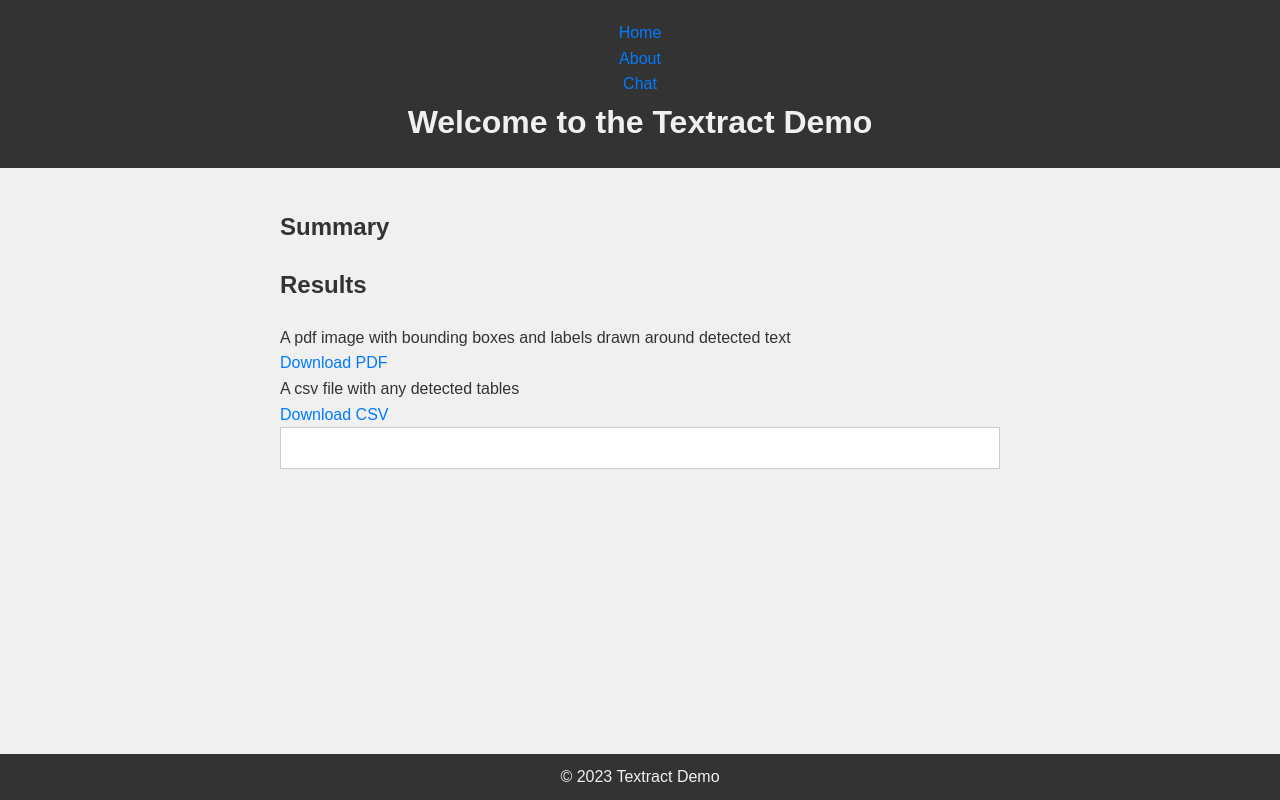
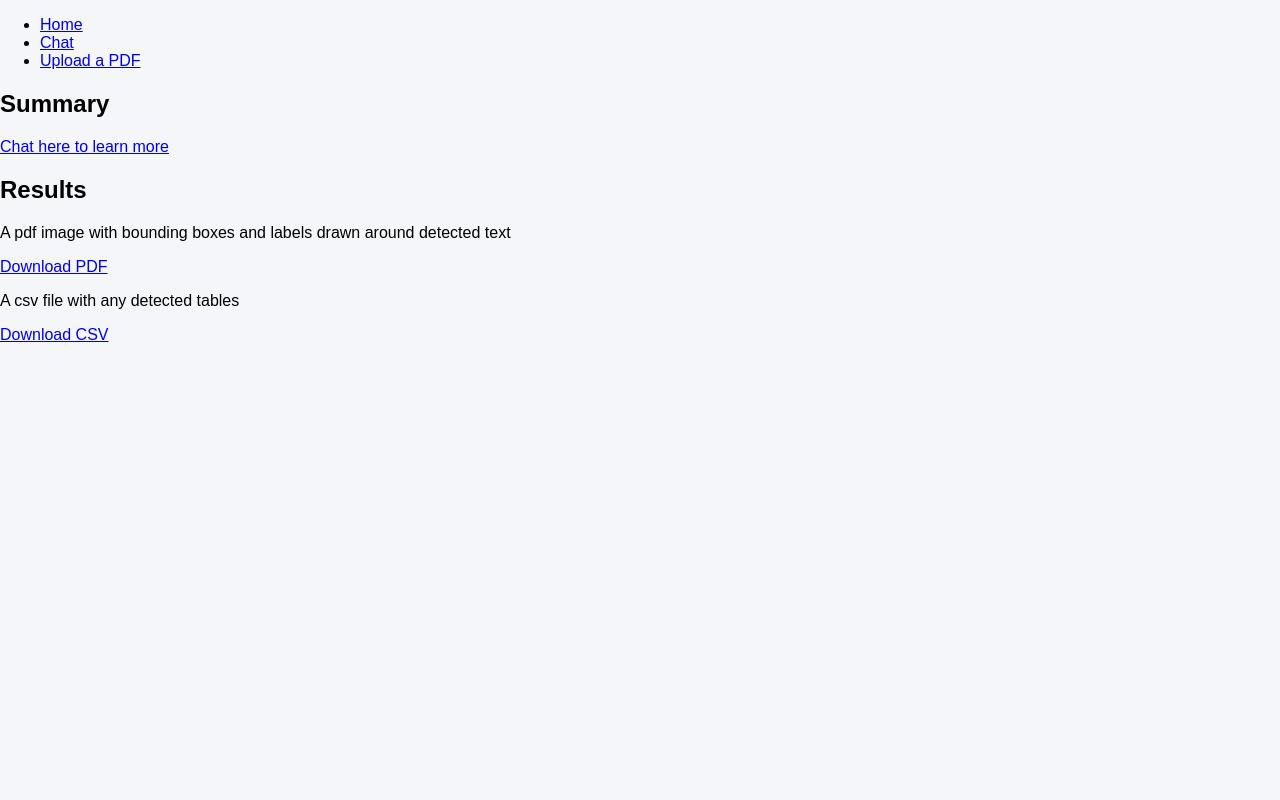
Before and after one commit to Bmitch44/textract-demo, a Flask app: template app/templates/results.html in a window 1280 px wide. Run offline with Flask 3, Linux system fonts and the light colour scheme; the template is opened without the code that fills it, so the values that code supplies are empty; some libraries are stand-ins or nearby versions.

Commit message:
added chat functionality to web app

```diff
--- a/app/application.py
+++ b/app/application.py
@@ -17,7 +17,7 @@ text_comprehender = TextComprehender()
 
 @application.route('/')
 def home():
-    return render_template('index.html')
+    return render_template('home.html')
 
 @application.route('/upload', methods=['GET', 'POST'])
 def upload_file():
@@ -29,7 +29,7 @@ def upload_file():
             file.save(temp_file.name)
             # create paths for the output files
             json_path = os.path.join('app', 'results', 'textract_results', 'output.json')
-            pdf_path = os.path.join('app', 'results','bounding_box_results', 'output.pdf')
+            pdf_path = os.path.join('app', 'output.pdf')
             csv_path = os.path.join('app', 'results', 'table_results', 'output.csv')
             # run the analysis and draw the bounding boxes
             doc = DocumentAnalysis(temp_file.name, 'pdf-to-text-aws', file.filename, json_path, csv_path, pdf_path)
@@ -57,5 +57,14 @@ def download_file(filename):
     print(f"download_file - {filename}")
     return send_file(filename, as_attachment=True)
 
+@application.route('/chat')
+def chat():
+    return render_template('chat.html')
+
+@application.route('/get', methods=['GET', 'POST'])
+def get_bot_response():
+    userText = request.args.get('msg')
+    return text_comprehender.comprehend_text(userText)
+
 if __name__ == '__main__':
     application.run(debug=True)
--- a/app/static/css/styles.css
+++ b/app/static/css/styles.css
@@ -1,73 +1,146 @@
-/* styles.css */
-
-/* Reset default styles */
-* {
+body {
+    font-family: 'Arial', sans-serif;
+    background-color: #F4F6F9;
     margin: 0;
     padding: 0;
-    box-sizing: border-box;
-}
+  }
 
-body {
-    font-family: Arial, sans-serif;
-    background-color: #f0f0f0;
-    color: #333;
-    line-height: 1.6;
-}
+  .msger {
+    display: flex;
+    flex-direction: column;
+    box-shadow: 0 3px 10px rgb(0 0 0 / 0.2);
+    max-width: 600px;
+    min-height: 500px;
+    margin: auto;
+    overflow: hidden;
+    border-radius: 15px;
+  }
 
-header {
-    background-color: #333;
-    color: #f0f0f0;
-    padding: 20px 0;
-    text-align: center;
-}
+  .msger-header {
+    display: flex;
+    justify-content: space-between;
+    align-items: center;
+    padding: 10px 20px;
+    background-color: #3A7BD5;
+    color: #fff;
+    border-bottom: 1px solid #e0e0e0;
+  }
 
-header h1 {
-    margin: 0;
-    font-size: 2em;
-}
+  .msger-header-title {
+    font-size: 18px;
+  }
 
-footer {
-    background-color: #333;
-    color: #f0f0f0;
-    text-align: center;
-    padding: 10px 0;
-    position: fixed;
-    left: 0;
-    bottom: 0;
-    width: 100%;
-}
+  .msger-chat {
+    background-color: #fff;
+    flex: 1;
+    overflow-y: auto;
+    padding: 20px;
+  }
 
-footer p {
-    margin: 0;
-}
+  .msg {
+    display: flex;
+    margin-bottom: 10px;
+    padding: 10px;
+    border-radius: 5px;
+  }
 
-a {
-    color: #007bff;
-    text-decoration: none;
-}
+  .left-msg .msg-img {
+    margin-right: 10px;
+    background-image: url("https://img.icons8.com/dotty/160/futurama-bender.png");
+  }
 
-a:hover {
-    color: #0056b3;
-}
+  .right-msg .msg-img {
+    margin-left: 10px;
+    background-image: url("https://img.icons8.com/ios-filled/512/guest-male.png");
+  }
 
-.container {
-    max-width: 800px;
-    margin: 0 auto;
-    padding: 20px;
-}
+  .msg-img {
+    width: 50px;
+    height: 50px;
+    background-repeat: no-repeat;
+    background-position: center;
+    background-size: cover;
+    border-radius: 50%;
+  }
 
-h2 {
-    margin-bottom: 20px;
-}
+  .msg-bubble {
+    max-width: 450px;
+    padding: 15px;
+    background-color: #efefef;
+    border-radius: 15px;
+  }
 
-input[type="file"],
-input[type="submit"] {
-    display: block;
-    margin-bottom: 20px;
-}
+  .right-msg .msg-bubble {
+    background-color: #3A7BD5;
+    color: #fff;
+  }
 
-pre {
+  .msg-info {
+    display: flex;
+    justify-content: space-between;
+    margin-bottom: 10px;
+  }
+
+  .msg-info-name {
+    font-weight: bold;
+  }
+
+  .msg-info-time {
+    font-size: 0.85em;
+  }
+
+  .msger-inputarea {
+    display: flex;
+    padding: 10px 20px;
+    background-color: #3A7BD5;
+    color: #fff;
+  }
+
+  .msger-input {
+    flex: 1;
+    padding: 10px;
+    margin-right: 10px;
     background-color: #fff;
-    border: 1px solid #ccc;
-    padding: 20px;
-}
+    border: none;
+    border-radius: 5px;
+  }
+
+  .msger-send-btn {
+    background-color: #1A3A57;
+    color: #fff;
+    cursor: pointer;
+    font-weight: bold;
+    border: none;
+    border-radius: 5px;
+    padding: 10px;
+    transition: background 0.2s;
+  }
+
+  .msger-send-btn:hover {
+    background-color: #0B1723;
+  }
+
+  ::-webkit-scrollbar {
+    width: 0px;
+  }
+
+  #spinner {
+    display: flex;
+    justify-content: center;
+    align-items: center;
+    height: 50px; /* Or any other size */
+  }
+
+  .loader {
+    border: 5px solid #f3f3f3;
+    border-top: 5px solid #3A7BD5;
+    border-radius: 50%;
+    width: 30px;
+    height: 30px;
+    animation: spin 2s linear infinite;
+  }
+
+  @keyframes spin {
+    0% { transform: rotate(0deg); }
+    100% { transform: rotate(360deg); }
+  }
--- a/app/templates/index.html
+++ b/app/templates/index.html
@@ -3,31 +3,17 @@
 <head>
     <title>Textract Demo</title>
     <!-- Add any other head elements here, such as stylesheets -->
-    <link rel="stylesheet" href="/static/styles.css">
+    <link rel="stylesheet" href="{{ url_for('static', filename='css/styles.css') }}">
+    <script src="https://ajax.googleapis.com/ajax/libs/jquery/3.2.1/jquery.min.js"></script>
 </head>
 <body>
-    <header>
-        <nav>
-            <ul>
-                <li><a href="#">Home</a></li>
-                <li><a href="#">About</a></li>
-                <li><a href="#">Chat</a></li>
-            </ul>
-        </nav>
-        <h1>Welcome to the Textract Demo</h1>
-        <!-- Add a navigation menu or other header elements here -->
-    </header>
-
-    <!-- This is where the content of child templates will be inserted -->
-    <div class="container">
-        {% block content %}
-        <a href="{{ url_for('upload_file') }}">Upload a PDF</a>
-        {% endblock %}
-    </div>
-
-    <footer>
-        <!-- Add footer content here -->
-        <p>© 2023 Textract Demo</p>
-    </footer>
+    <nav>
+        <ul class="navbar">
+            <li><a href="{{ url_for('home')}}">Home</a></li>
+            <li><a href="{{ url_for('chat')}}">Chat</a></li>
+            <li><a href="{{ url_for('upload_file') }}">Upload a PDF</a></li>
+        </ul>
+    </nav>
+    <div>{% block content %}{% endblock %}</div>
 </body>
 </html>
--- a/app/templates/results.html
+++ b/app/templates/results.html
@@ -4,6 +4,7 @@
 <div class="container">
     <h2>Summary</h2>
     <p>{{ gpt_response }}</p>
+    <a href="/chat">Chat here to learn more</a>
     <h2>Results</h2>
     <p>A pdf image with bounding boxes and labels drawn around detected text</p>
     <a href="{{ url_for('download_file', filename=pdf_filename) }}">Download PDF</a>
--- a/app/textract/bounding_box.py
+++ b/app/textract/bounding_box.py
@@ -53,7 +53,7 @@ def draw_boxes(filepath, output_path, blocks, line_width=4):
                 draw.rectangle((left+2, top+2, left + text_width, top + text_height), fill="Blue")
                 draw.text((left, top), line.blockType, fill='White', font=font)
 
-        image.save(output_path, 'PDF', resolution=100.0)
+        image.save(output_path, 'PDF', resolution=200.0)
 
     except FileNotFoundError as e:
         print(f"Error: File not found. {e}")
```
Also changed, not shown: app/templates/chat.html (added, +122 -0 lines), app/templates/home.html (added, +13 -0 lines), 3 other files.
